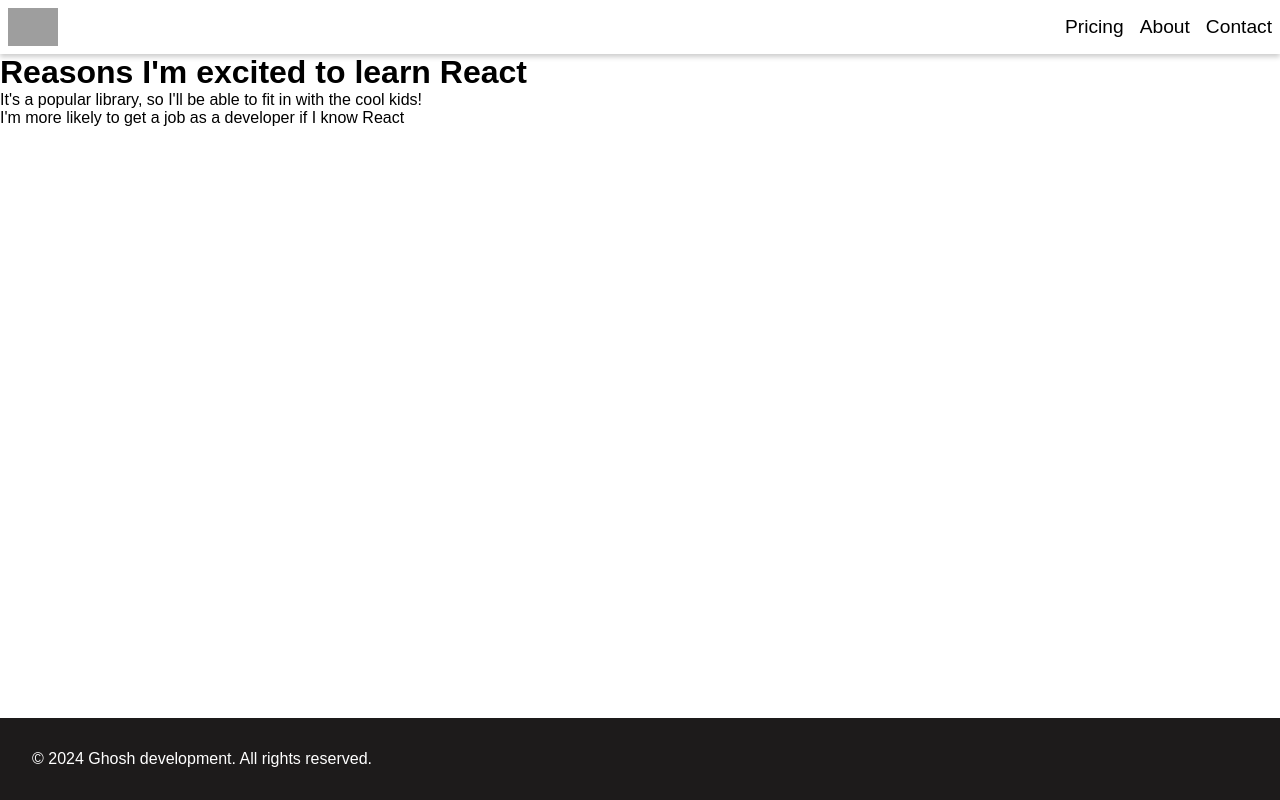
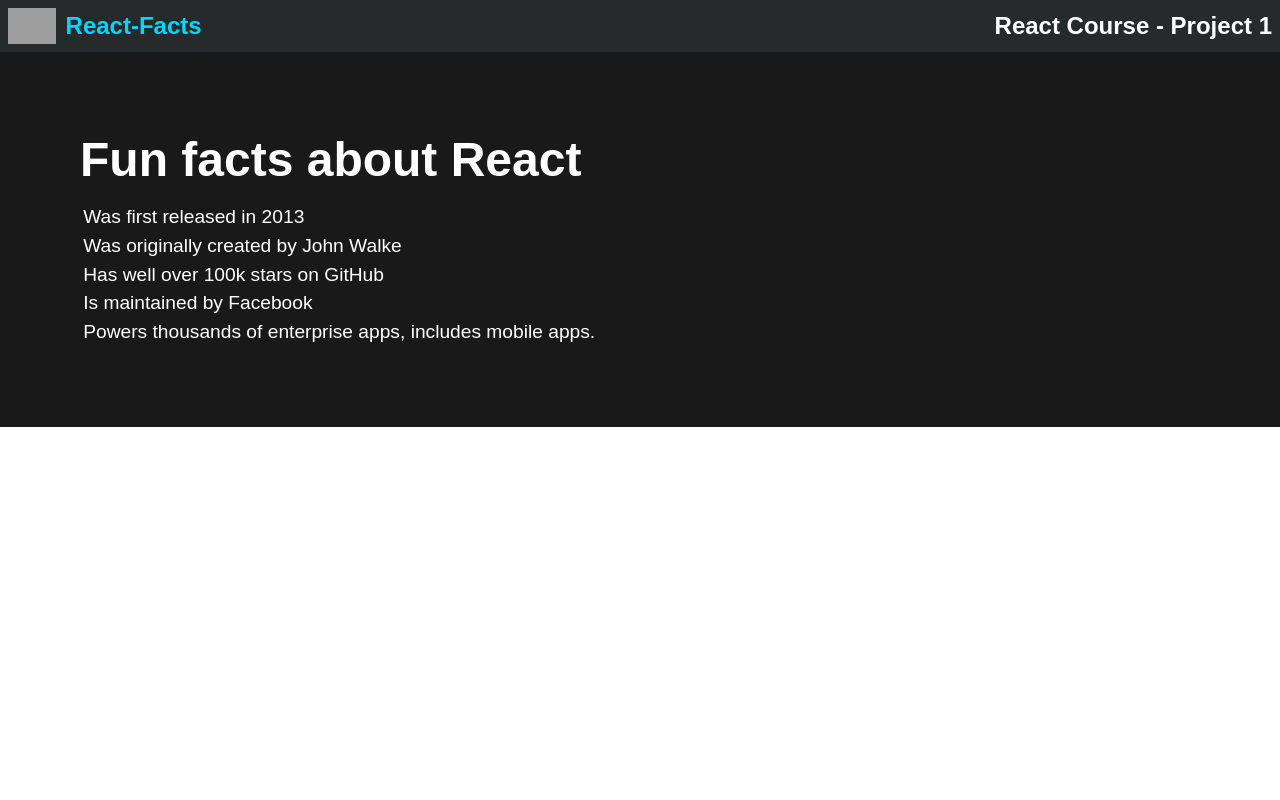
Before and after one commit to Ghosh-95/react-challenges-Scrimba, a React (Vite) app: page / in a window 1280 px wide. Built offline with nearby package versions, Linux system fonts and the light colour scheme; grey boxes are pictures that could not be loaded.

Commit message:
complete challenge 3

```diff
--- /dev/null
+++ b/src/challenges/Challenge3.jsx
@@ -0,0 +1,42 @@
+import '../css/challenge3.css';
+
+function NavComponent() {
+    return (
+        <header>
+            <nav>
+                <img src="https://w7.pngwing.com/pngs/79/518/png-transparent-js-react-js-logo-react-react-native-logos-icon-thumbnail.png" alt="react-logo" />
+
+                <h1>React-Facts</h1>
+                <h2>React Course - Project 1</h2>
+            </nav>
+        </header>
+    )
+};
+
+function MainComponent() {
+    return (
+        <main>
+            <section>
+                <h1>Fun facts about React</h1>
+
+                <ul>
+                    <li><span> </span>Was first released in 2013</li>
+                    <li><span> </span>Was originally created by John Walke</li>
+                    <li><span> </span>Has well over 100k stars on GitHub</li>
+                    <li><span> </span>Is maintained by Facebook</li>
+                    <li><span> </span>Powers thousands of enterprise apps, includes mobile apps. </li>
+
+                </ul>
+            </section>
+        </main>
+    )
+}
+
+export default function ReactFact() {
+    return (
+        <>
+            <NavComponent />
+            <MainComponent />
+        </>
+    )
+}
--- /dev/null
+++ b/src/css/challenge3.css
@@ -0,0 +1,54 @@
+* {
+    margin: 0;
+    padding: 0;
+    box-sizing: border-box;
+}
+
+header {
+    width: 100%;
+    background-color: #272a2b;
+}
+
+nav {
+    display: flex;
+    align-items: center;
+    color: #fff;
+}
+
+nav img {
+    width: 3rem;
+}
+
+nav h1 {
+    margin-left: 0.6rem;
+    margin-right: auto;
+    color: #01d7fe;
+}
+
+main section {
+    padding: 5rem;
+    background-color: #19191a;
+    color: #fff;
+}
+
+section h1 {
+    font-size: 3rem;
+    margin-bottom: 1rem;
+}
+
+section ul {
+    list-style: none;
+    font-size: 1.2rem;
+}
+
+li>span {
+    background-color: #01d7fe;
+    height: 1rem;
+    width: 5rem;
+    border-radius: 100%;
+    margin-right: 0.2rem;
+}
+
+ul li {
+    line-height: 1.5;
+}
--- a/src/main.jsx
+++ b/src/main.jsx
@@ -2,6 +2,7 @@ import React from 'react'
 import ReactDOM from 'react-dom/client'
 import App from './App.jsx'
 import { ReactComponent } from './challenges/Challenge1.jsx'
-import Page from './challenges/challenge2.jsx'
+import Page from './challenges/challenge2.jsx';
+import ReactFact from './challenges/Challenge3.jsx';
 
-ReactDOM.createRoot(document.getElementById('root')).render(<Page />)
+ReactDOM.createRoot(document.getElementById('root')).render(<ReactFact />)
```
